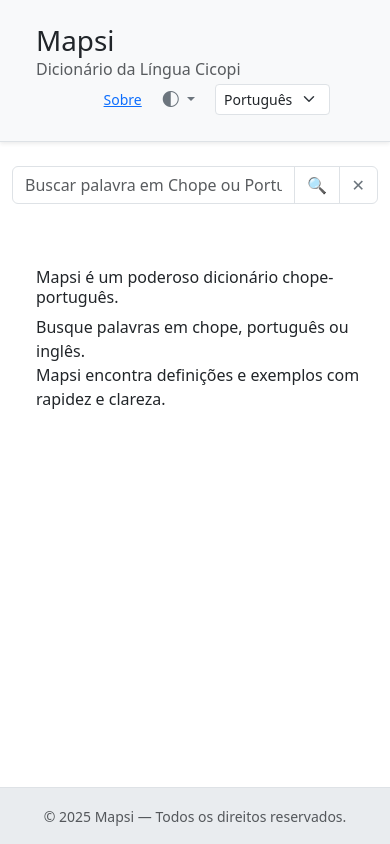
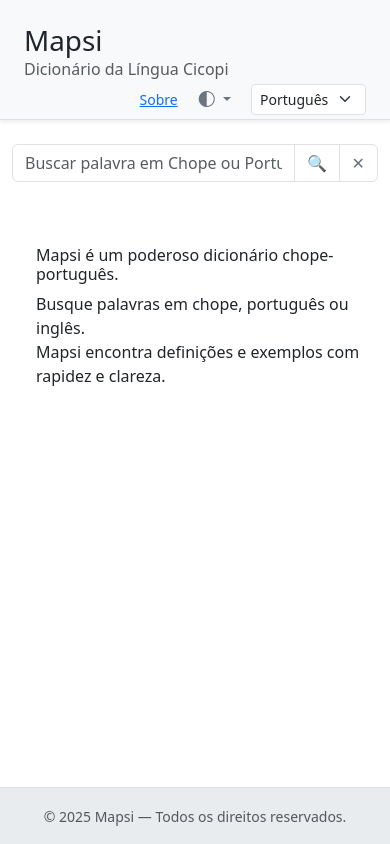
Before and after one commit to Elgyii/mapsi, a plain HTML site: page index.html in a window 390 px wide. Drawn offline with nearby package versions, Linux system fonts and the light colour scheme.

Commit message:
Update index.html

```diff
--- a/index.html
+++ b/index.html
@@ -25,7 +25,7 @@
         height: 120px;
       }
       @media (max-width: 576px) {
-        header {height: auto;}
+        header {height: auto !inportant;}
       }
     </style>
     <script>
@@ -45,13 +45,13 @@
   </head>
   <body class="bg-body d-flex flex-column min-vh-100">
     <header class="bg-body p-4 border-bottom shadow-sm bg-body-tertiary">
-      <div class="row container">
+      <div class="row">
         <div class="col-sm-6">
           <h1 class="h1 mb-0">Mapsi</h1>
           <p data-lang="pt" class="text-muted mb-0">Dicionário da Língua Cicopi</p>
-        <p data-lang="en" style="display: none" class="text-muted mb-0">Dictionary of the Cicopi Language</p>
+          <p data-lang="en" style="display: none" class="text-muted mb-0">Dictionary of the Cicopi Language</p>
         </div>
-          <div class="col-sm-6 d-flex align-items-center">
+        <div class="col-sm-6 d-flex align-items-center">
           <div class="ms-auto">
             <a href="sobre.html" data-lang="pt" class="btn btn-sm btn-link">Sobre</a>
             <a href="sobre.html" data-lang="en" style="display: none" class="btn btn-sm btn-link">About</a>
```
